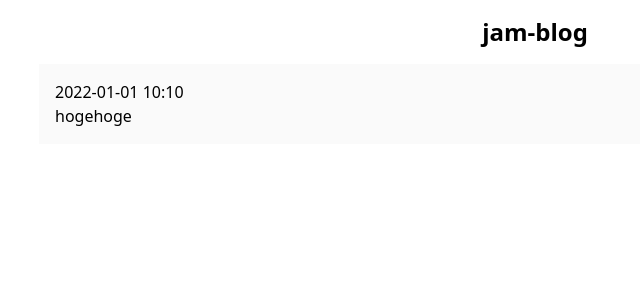
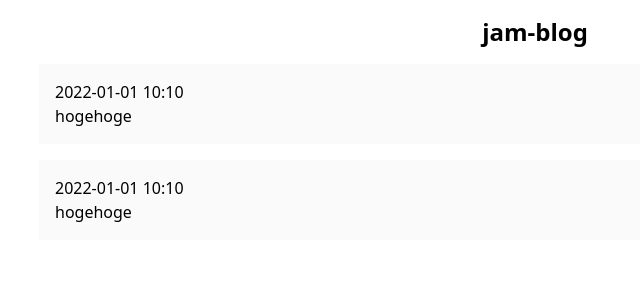
Before and after one commit to prismistim/jam-blog, a Nuxt app in the folder front-end/: page / in a window 1280 px wide. Shown: the top 300 px of the page, without its empty margins (105-745 px from the left). Built offline with nearby package versions, Linux system fonts and the light colour scheme.

Commit message:
feat: ListItem間の余白を追加

```diff
--- a/front-end/components/Article/List.vue
+++ b/front-end/components/Article/List.vue
@@ -23,11 +23,21 @@ const articles: Article[] = [
     category: {
       name: 'test'
     }
+  },
+  {
+    title: 'hogehoge',
+    createdAt: '2022-01-01 10:10',
+    updatedAt: '2022-01-01 10:10',
+    content: 'hogehoge',
+    category: {
+      name: 'test'
+    }
   }
 ]
 </script>
 
 <template>
+  <div class="flex flex-col space-y-4">
     <ListItem
       v-for="item of articles"
       :key="item.title"
@@ -37,4 +47,5 @@ const articles: Article[] = [
       :content="item.content"
       :category="item.category"
     ></ListItem>
+  </div>
 </template>
--- a/front-end/layouts/default.vue
+++ b/front-end/layouts/default.vue
@@ -1,5 +1,5 @@
 <template>
-  <div class="container px-36">
+  <div class="container px-36 mx-auto">
     <slot></slot>
   </div>
 </template>
```
Also changed, not shown: 1 other file (tests, documents, lock files or other folders). Lines whose indentation alone changed are shown as unchanged.
